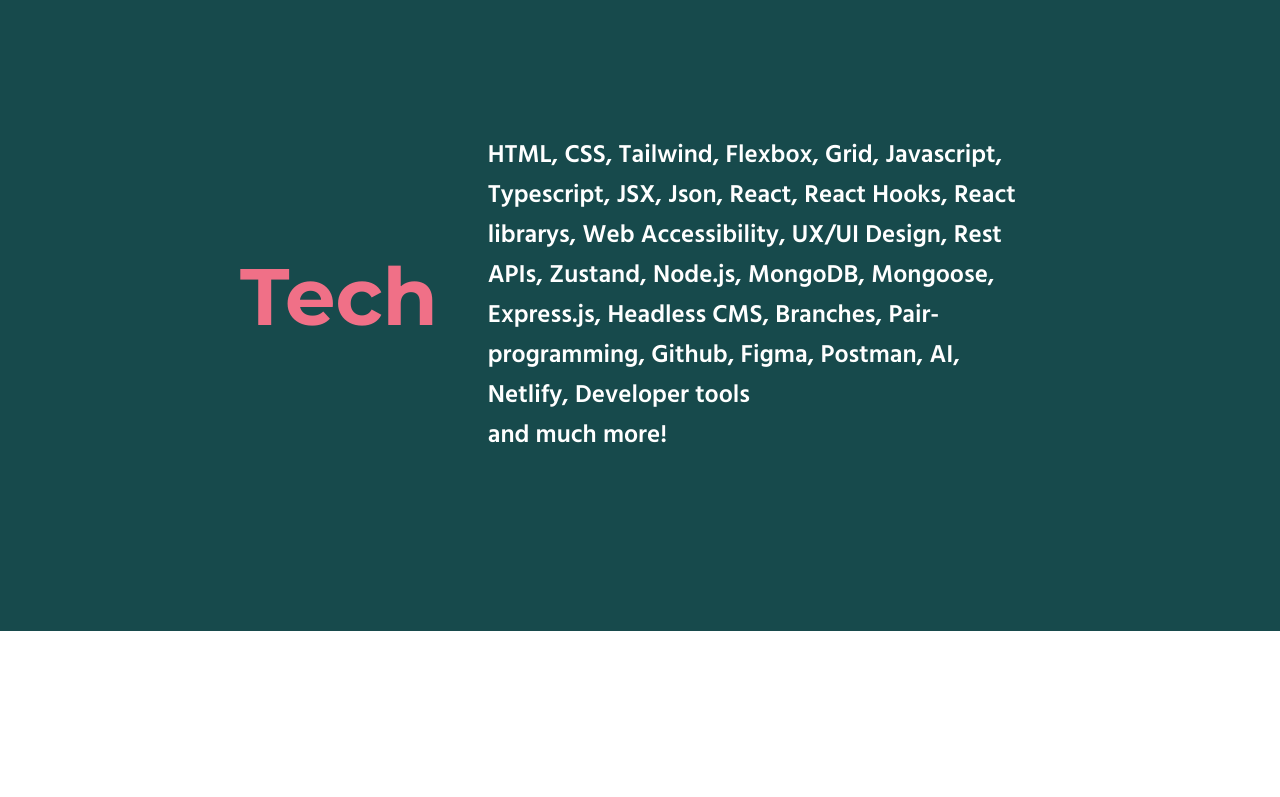
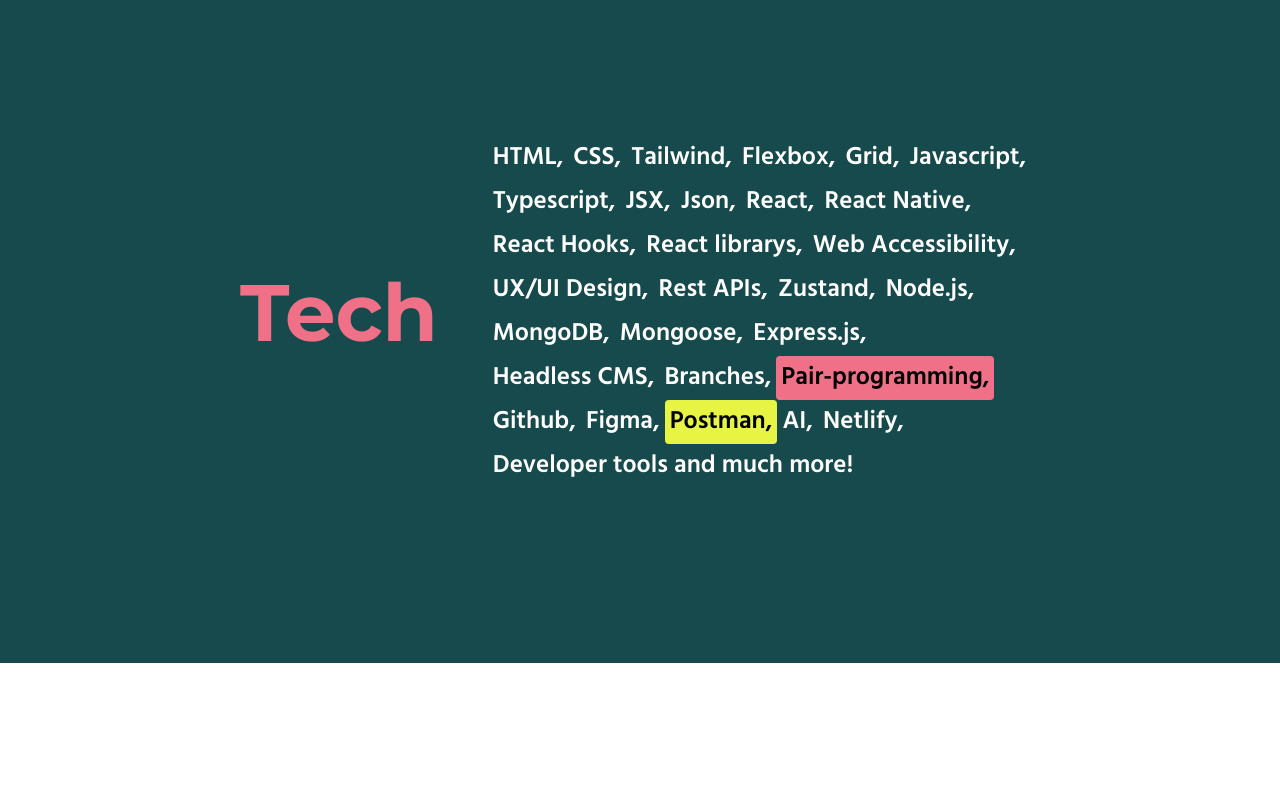
Before and after one commit to SVMaxica/project-portfolio, a React (Vite) app: page / in a window 1280 px wide. Shown: the part 580-1377 px from the top of the page. Built offline with nearby package versions, Linux system fonts and the light colour scheme.

Commit message:
added highligts for techsection

```diff
--- a/src/components/skills/Skills.css
+++ b/src/components/skills/Skills.css
@@ -46,13 +46,13 @@
 }
 
 .code-heading {
-    background-color: #f05385;
+    background-color: #f07087;
     padding: 1px 5px;
     border-radius: 1px;
 }
 
 .toolbox-heading {
-    background-color: #55a0c8;
+    background-color: #6495ed;
     padding: 1px 5px;
     border-radius: 1px;
 }
@@ -64,7 +64,7 @@
 }
 
 .more-heading {
-    background-color: #f3d53d;
+    background-color: #e8f444;
     padding: 1px 5px;
     border-radius: 1px;
 }
--- a/src/components/tech/Tech.css
+++ b/src/components/tech/Tech.css
@@ -28,6 +28,32 @@
     font-weight: 600;
     line-height: normal;
 }
+
+
+/* Bakgrundsfärger */
+.tech-text .highlighted-pink {
+    background-color: #f07087; /* Rosa */
+    color: black;
+    border-radius: 4px;
+  }
+
+  .tech-text .highlighted-yellow {
+    background-color: #e8f444; /* Gul */
+    color: black;
+    border-radius: 4px;
+  }
+
+  .tech-text .highlighted-blue {
+    background-color: #6495ed; /* Blå */
+    color: black;
+    border-radius: 4px;
+  }
+
+  /* Stil för texten */
+  .tech-text span {
+    display: inline-block;
+    padding: 2px 5px;
+  }
 
 /* Small devices (phones, 600px and under) */
 @media (max-width: 600px) {
--- a/src/components/tech/Tech.jsx
+++ b/src/components/tech/Tech.jsx
@@ -1,19 +1,90 @@
 /* eslint-disable react/prop-types */
-import { forwardRef } from 'react';
+// import { forwardRef } from 'react';
+// import './Tech.css';
+
+// export const Tech = forwardRef((props, ref) => {
+//   return (
+//     <div ref={ref} className="tech-wrapper">
+//       <div className="tech-content">
+//         <h1 className="tech-title">Tech</h1>
+//         <p className="tech-text">
+//           HTML, CSS, Tailwind, Flexbox, Grid, Javascript, Typescript, JSX, Json,
+//           React, React Native, React Hooks, React librarys, Web Accessibility, UX/UI Design,
+//           Rest APIs, Zustand, Node.js, MongoDB, Mongoose, Express.js, Headless
+//           CMS, Branches, Pair-programming, Github, Figma, Postman, AI, Netlify,
+//           Developer tools
+//           <br></br> and much more!
+//         </p>
+//       </div>
+//     </div>
+//   );
+// });
+
+import { forwardRef, useState, useEffect } from 'react';
 import './Tech.css';
 
 export const Tech = forwardRef((props, ref) => {
+  const text =
+    'HTML, CSS, Tailwind, Flexbox, Grid, Javascript, Typescript, JSX, Json, React, React Native, React Hooks, React librarys, Web Accessibility, UX/UI Design, Rest APIs, Zustand, Node.js, MongoDB, Mongoose, Express.js, Headless CMS, Branches, Pair-programming, Github, Figma, Postman, AI, Netlify, Developer tools and much more!';
+
+  const words = text.split(', ');
+  const colors = ['pink', 'yellow', 'blue'];
+
+  const [highlightedWords, setHighlightedWords] = useState([
+    { index: null, color: 'pink' },
+    { index: null, color: 'yellow' },
+    { index: null, color: 'blue' },
+  ]);
+
+  useEffect(() => {
+    const interval = setInterval(() => {
+      setHighlightedWords((prev) => {
+        // Ta bort det äldsta markerade ordet
+        const nextHighlightedWords = [...prev];
+        const removed = nextHighlightedWords.shift();
+
+        // Välj ett nytt slumpmässigt ord
+        const excludedIndexes = nextHighlightedWords.map((item) => item.index);
+        let randomIndex;
+        do {
+          randomIndex = Math.floor(Math.random() * words.length);
+        } while (excludedIndexes.includes(randomIndex));
+
+        // Lägg till det nya markerade ordet med samma färg som det som togs bort
+        if (removed) {
+          nextHighlightedWords.push({
+            index: randomIndex,
+            color: removed.color,
+          });
+        }
+
+        return nextHighlightedWords;
+      });
+    }, 2500); // Byt ut ett ord var 4:e sekund
+
+    return () => clearInterval(interval);
+  }, [words.length]);
+
   return (
     <div ref={ref} className="tech-wrapper">
       <div className="tech-content">
         <h1 className="tech-title">Tech</h1>
         <p className="tech-text">
-          HTML, CSS, Tailwind, Flexbox, Grid, Javascript, Typescript, JSX, Json,
-          React, React Hooks, React librarys, Web Accessibility, UX/UI Design,
-          Rest APIs, Zustand, Node.js, MongoDB, Mongoose, Express.js, Headless
-          CMS, Branches, Pair-programming, Github, Figma, Postman, AI, Netlify,
-          Developer tools
-          <br></br> and much more!
+          {words.map((word, index) => {
+            const highlight = highlightedWords.find(
+              (item) => item.index === index
+            );
+            const colorClass = highlight
+              ? `highlighted-${highlight.color}`
+              : '';
+
+            return (
+              <span key={index} className={colorClass ? colorClass : ''}>
+                {word}
+                {index < words.length - 1 && ', '}
+              </span>
+            );
+          })}
         </p>
       </div>
     </div>
```
